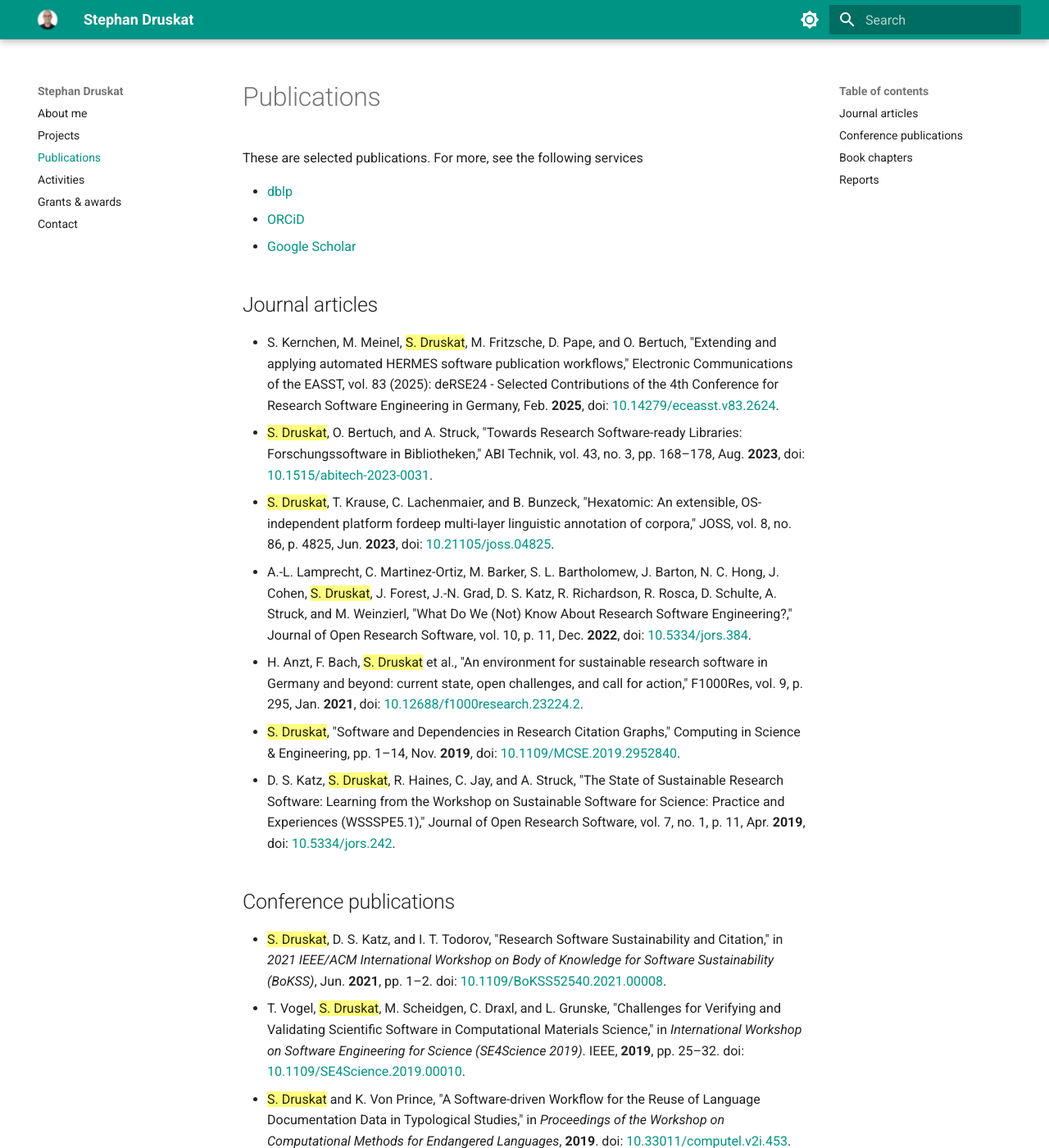
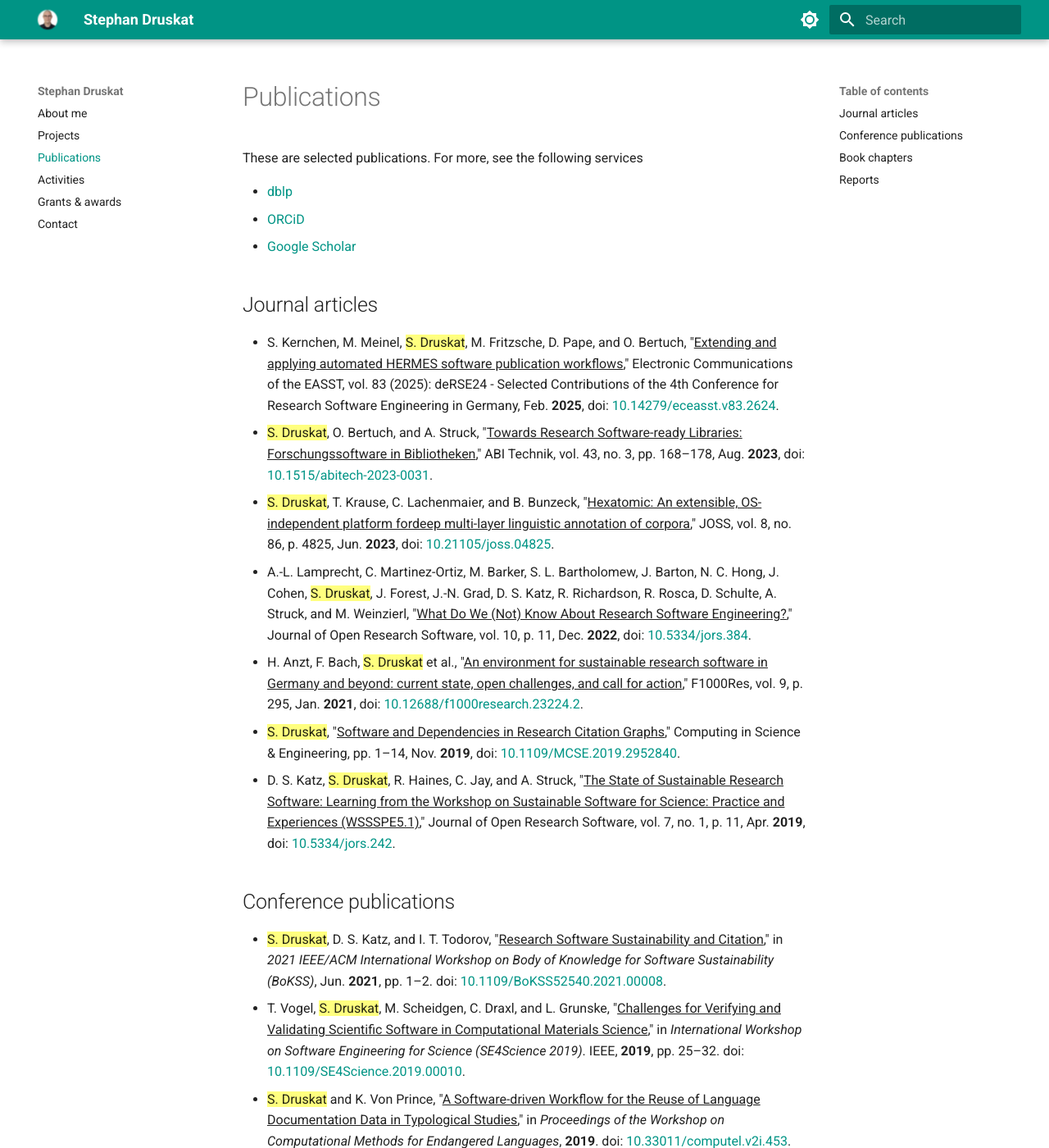
Before and after one commit to sdruskat/sdruskat.github.io, an MkDocs documentation site: the page built from docs/publications.md, in a window 1280 px wide and 1400 px high. Shown: the whole window at 82% size. Built offline with MkDocs 1.6.1 and Material for MkDocs 9.7.7, drawn with Linux system fonts in a browser that asks for light colours; some of the changed text lies outside the part shown.

```diff
--- a/docs/publications.md
+++ b/docs/publications.md
@@ -7,13 +7,13 @@ For more, see the following services
 
 ## Journal articles
 
-- S. Kernchen, M. Meinel, {==S. Druskat==}, M. Fritzsche, D. Pape, and O. Bertuch, "Extending and applying automated HERMES software publication workflows," Electronic Communications of the EASST, vol. 83 (2025): deRSE24 - Selected Contributions of the 4th Conference for Research Software Engineering in Germany, Feb. **2025**, doi: [10.14279/eceasst.v83.2624](https://doi.org/10.14279/eceasst.v83.2624).
-- {==S. Druskat==}, O. Bertuch, and A. Struck, "Towards Research Software-ready Libraries: Forschungssoftware in Bibliotheken," ABI Technik, vol. 43, no. 3, pp. 168–178, Aug. **2023**, doi: [10.1515/abitech-2023-0031](https://doi.org/10.1515/abitech-2023-0031).
-- {==S. Druskat==}, T. Krause, C. Lachenmaier, and B. Bunzeck, "Hexatomic: An extensible, OS-independent platform fordeep multi-layer linguistic annotation of corpora," JOSS, vol. 8, no. 86, p. 4825, Jun. **2023**, doi: [10.21105/joss.04825](https://doi.org/10.21105/joss.04825).
-- A.-L. Lamprecht, C. Martinez-Ortiz, M. Barker, S. L. Bartholomew, J. Barton, N. C. Hong, J. Cohen, {==S. Druskat==}, J. Forest, J.-N. Grad, D. S. Katz, R. Richardson, R. Rosca, D. Schulte, A. Struck, and M. Weinzierl, "What Do We (Not) Know About Research Software Engineering?," Journal of Open Research Software, vol. 10, p. 11, Dec. **2022**, doi: [10.5334/jors.384](https://doi.org/10.5334/jors.384).
-- H. Anzt, F. Bach, {==S. Druskat==} et al., "An environment for sustainable research software in Germany and beyond: current state, open challenges, and call for action," F1000Res, vol. 9, p. 295, Jan. **2021**, doi: [10.12688/f1000research.23224.2](https://doi.org/10.12688/f1000research.23224.2).
-- {==S. Druskat==}, "Software and Dependencies in Research Citation Graphs," Computing in Science & Engineering, pp. 1–14, Nov. **2019**, doi: [10.1109/MCSE.2019.2952840](https://doi.org/10.1109/MCSE.2019.2952840).
-- D. S. Katz, {==S. Druskat==}, R. Haines, C. Jay, and A. Struck, "The State of Sustainable Research Software: Learning from the Workshop on Sustainable Software for Science: Practice and Experiences (WSSSPE5.1)," Journal of Open Research Software, vol. 7, no. 1, p. 11, Apr. **2019**, doi: [10.5334/jors.242](https://doi.org/10.5334/jors.242).
+- S. Kernchen, M. Meinel, {==S. Druskat==}, M. Fritzsche, D. Pape, and O. Bertuch, "^^Extending and applying automated HERMES software publication workflows^^,"  Electronic Communications of the EASST, vol. 83 (2025): deRSE24 - Selected Contributions of the 4th Conference for Research Software Engineering in Germany, Feb. **2025**, doi: [10.14279/eceasst.v83.2624](https://doi.org/10.14279/eceasst.v83.2624).
+- {==S. Druskat==}, O. Bertuch, and A. Struck, "^^Towards Research Software-ready Libraries: Forschungssoftware in Bibliotheken^^,"  ABI Technik, vol. 43, no. 3, pp. 168–178, Aug. **2023**, doi: [10.1515/abitech-2023-0031](https://doi.org/10.1515/abitech-2023-0031).
+- {==S. Druskat==}, T. Krause, C. Lachenmaier, and B. Bunzeck, "^^Hexatomic: An extensible, OS-independent platform fordeep multi-layer linguistic annotation of corpora^^,"  JOSS, vol. 8, no. 86, p. 4825, Jun. **2023**, doi: [10.21105/joss.04825](https://doi.org/10.21105/joss.04825).
+- A.-L. Lamprecht, C. Martinez-Ortiz, M. Barker, S. L. Bartholomew, J. Barton, N. C. Hong, J. Cohen, {==S. Druskat==}, J. Forest, J.-N. Grad, D. S. Katz, R. Richardson, R. Rosca, D. Schulte, A. Struck, and M. Weinzierl, "^^What Do We (Not) Know About Research Software Engineering?^^,"  Journal of Open Research Software, vol. 10, p. 11, Dec. **2022**, doi: [10.5334/jors.384](https://doi.org/10.5334/jors.384).
+- H. Anzt, F. Bach, {==S. Druskat==} et al., "^^An environment for sustainable research software in Germany and beyond: current state, open challenges, and call for action^^,"  F1000Res, vol. 9, p. 295, Jan. **2021**, doi: [10.12688/f1000research.23224.2](https://doi.org/10.12688/f1000research.23224.2).
+- {==S. Druskat==}, "^^Software and Dependencies in Research Citation Graphs^^,"  Computing in Science & Engineering, pp. 1–14, Nov. **2019**, doi: [10.1109/MCSE.2019.2952840](https://doi.org/10.1109/MCSE.2019.2952840).
+- D. S. Katz, {==S. Druskat==}, R. Haines, C. Jay, and A. Struck, "^^The State of Sustainable Research Software: Learning from the Workshop on Sustainable Software for Science: Practice and Experiences (WSSSPE5.1)^^," Journal of Open Research Software, vol. 7, no. 1, p. 11, Apr. **2019**, doi: [10.5334/jors.242](https://doi.org/10.5334/jors.242).
 
 
 
```
Also changed, not shown: other parts of docs/publications.md (+12 -11 lines).
